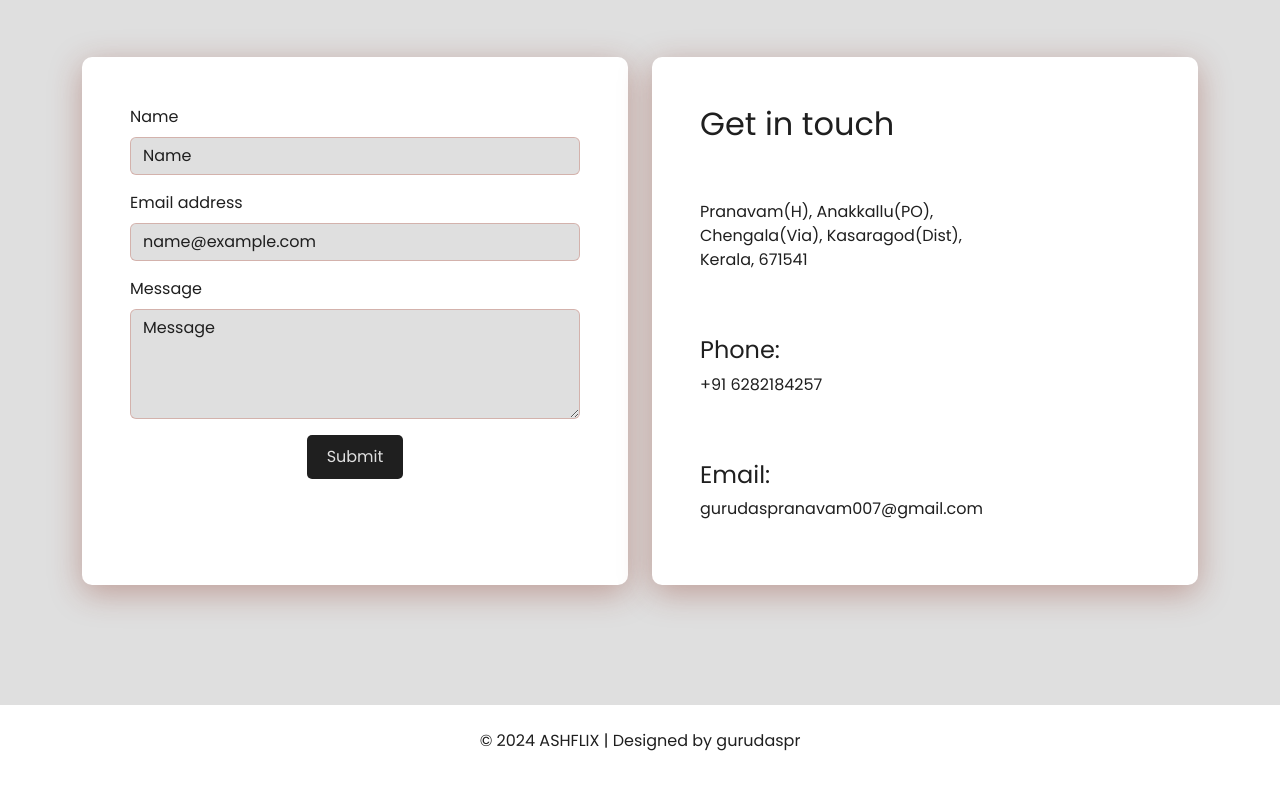
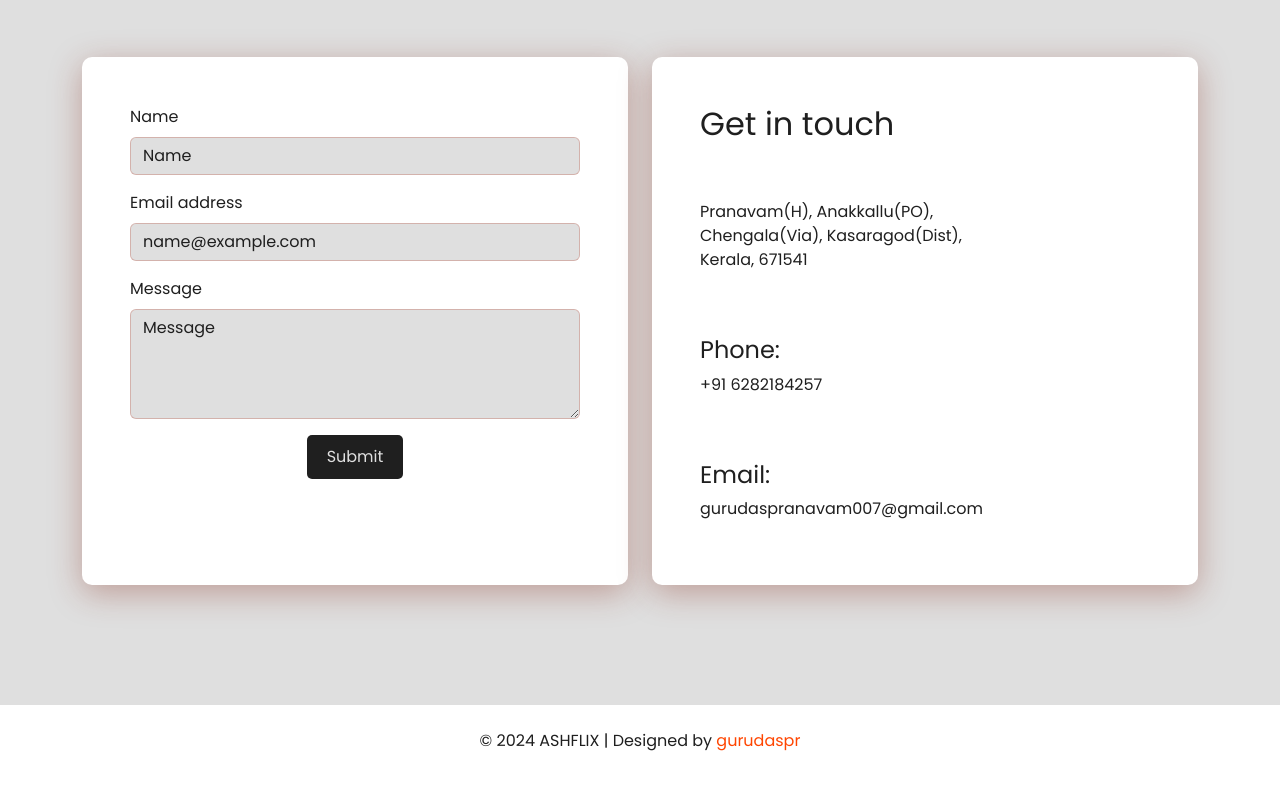
Before and after one commit to gurudaspr/portfolio-react, a React (Create React App) app: page / in a window 1280 px wide. Shown: the part 2408-3193 px from the top of the page. Built offline with nearby package versions, Linux system fonts and the light colour scheme.

Commit message:
first commit

```diff
--- a/src/App.css
+++ b/src/App.css
@@ -73,6 +73,9 @@ body {
 
 .footer-col{
   background-color: var(--bg-secondary);
-color: var(--color-primary);
+  color: var(--color-primary);
 
 }
+.footer-col a{
+  text-decoration: none;
+}
--- a/src/components/Footer.jsx
+++ b/src/components/Footer.jsx
@@ -7,7 +7,7 @@ function Footer() {
            <footer className="footer footer-col mt-5 py-3 ">
         <div className="container">
           <Col md={12} className="text-center mt-2">
-            <p>&copy; 2024 ASHFLIX | Designed by gurudaspr</p>
+            <p>&copy; 2024 ASHFLIX | Designed by <a href="#home"><span style={{ color: 'orangered' }}>gurudaspr</span></a></p>
           </Col>
         </div>
       </footer>
```
